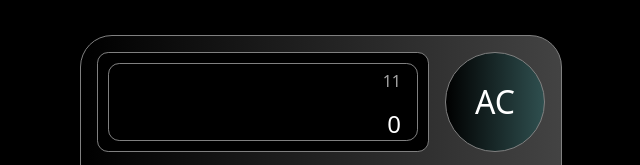
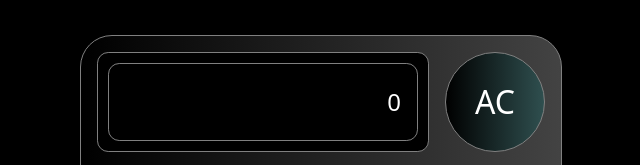
Before and after one commit to MarcoFernstaedt/JavaScript-Calculator, a plain HTML site: page index.html in a window 1280 px wide. Shown: the part 124-289 px from the top of the page, 319-959 px from the left. Drawn offline with Linux system fonts and the light colour scheme.

Commit message:
removed hard coded value in html

```diff
--- a/index.html
+++ b/index.html
@@ -12,7 +12,7 @@
     <div class="calculator">
         <div class="outer-display">
             <div class="display">
-                <div class="previous-operand">11</div>
+                <div class="previous-operand"></div>
                 <div class="current-operand">0</div>
             </div>
         </div>
--- a/script.js
+++ b/script.js
@@ -1,5 +1,3 @@
-const { toComputedKey } = require("@babel/types")
-
 // setting default value to display and operator
 let currentNum = ''
 let previousNum = ''
@@ -149,7 +147,7 @@ function handleKeyPress(e) {
     }
 
     if (e.key === 'Enter' || e.key === '=' && currentNum != '' && previousNum != '') {
-        compute())
+        compute();
     }
 
     if (e.key === '+' || e.key === '-' || e.key === '/') {
```
